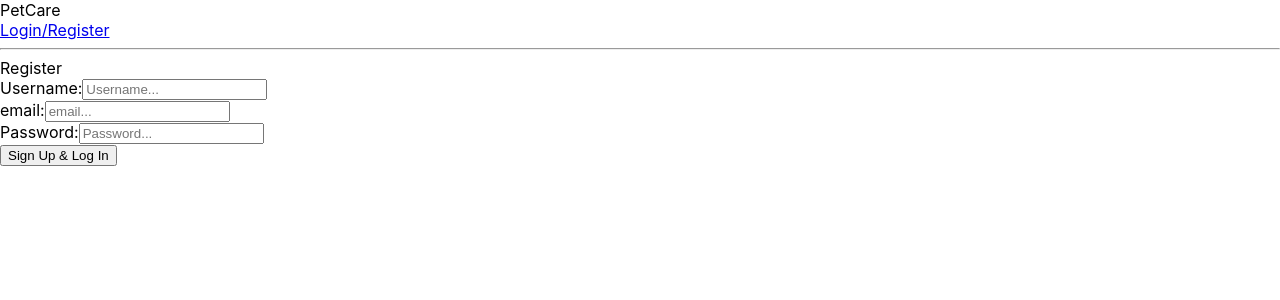
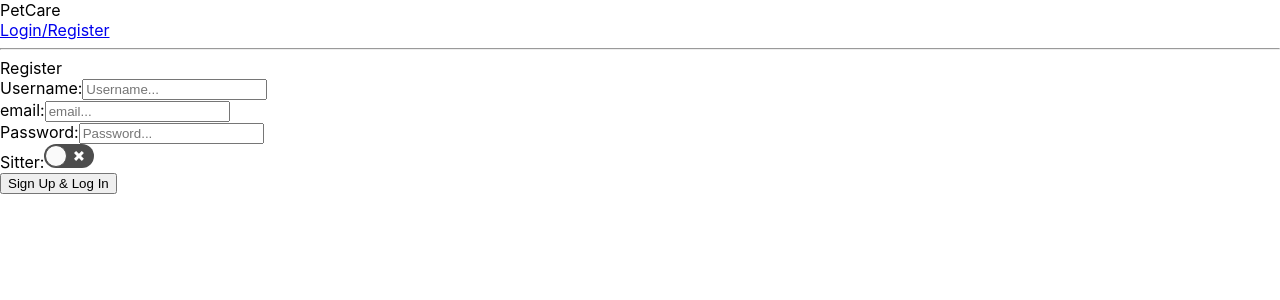
Before and after one commit to JohnJoseph2019/Pet-Care, a React (Create React App) app in the folder client/: page /user/register in a window 1280 px wide. Shown: the top 300 px of the page. Built offline with nearby package versions, Linux system fonts and the light colour scheme.

Commit message:
created a switch toggel button for is the user is registering as a user

```diff
--- a/client/package.json
+++ b/client/package.json
@@ -10,7 +10,8 @@
     "react": "^16.13.1",
     "react-dom": "^16.13.1",
     "react-router-dom": "^5.2.0",
-    "react-scripts": "3.4.1"
+    "react-scripts": "3.4.1",
+    "react-toggle": "^4.1.1"
   },
   "scripts": {
     "start": "react-scripts start",
--- a/client/src/App.jsx
+++ b/client/src/App.jsx
@@ -1,4 +1,4 @@
-import React, {Component} from "react";
+import React, { Component } from "react";
 import Header from "./components/Header";
 import Main from "./components/Main";
 import {
@@ -19,12 +19,11 @@ export default class App extends Component {
 
   handleLoginSubmit = async (loginData) => {
     const currentUser = await loginUser(loginData);
-    this.setState({currentUser});
+    this.setState({ currentUser });
   };
   handRegisterSubmit = async (registerData) => {
     const currentUser = await registerUser(registerData);
-    this.handleLoginSubmit(currentUser);
-    this.setState({currentUser});
+    this.setState({ currentUser });
   };
 
   handleLogout = () => {
@@ -37,7 +36,7 @@ export default class App extends Component {
 
   handleVerify = async () => {
     const currentUser = await verifyUser();
-    this.setState({currentUser});
+    this.setState({ currentUser });
   };
 
   render() {
--- /dev/null
+++ b/client/src/components/Register.css
@@ -0,0 +1,141 @@
+.react-toggle {
+  touch-action: pan-x;
+
+  display: inline-block;
+  position: relative;
+  cursor: pointer;
+  background-color: transparent;
+  border: 0;
+  padding: 0;
+
+  -webkit-touch-callout: none;
+  -webkit-user-select: none;
+  -khtml-user-select: none;
+  -moz-user-select: none;
+  -ms-user-select: none;
+  user-select: none;
+
+  -webkit-tap-highlight-color: rgba(0, 0, 0, 0);
+  -webkit-tap-highlight-color: transparent;
+}
+
+.react-toggle-screenreader-only {
+  border: 0;
+  clip: rect(0 0 0 0);
+  height: 1px;
+  margin: -1px;
+  overflow: hidden;
+  padding: 0;
+  position: absolute;
+  width: 1px;
+}
+
+.react-toggle--disabled {
+  cursor: not-allowed;
+  opacity: 0.5;
+  -webkit-transition: opacity 0.25s;
+  transition: opacity 0.25s;
+}
+
+.react-toggle-track {
+  width: 50px;
+  height: 24px;
+  padding: 0;
+  border-radius: 30px;
+  background-color: #4d4d4d;
+  -webkit-transition: all 0.2s ease;
+  -moz-transition: all 0.2s ease;
+  transition: all 0.2s ease;
+}
+
+.react-toggle:hover:not(.react-toggle--disabled) .react-toggle-track {
+  background-color: #000000;
+}
+
+.react-toggle--checked .react-toggle-track {
+  background-color: #19ab27;
+}
+
+.react-toggle--checked:hover:not(.react-toggle--disabled) .react-toggle-track {
+  background-color: #128d15;
+}
+
+.react-toggle-track-check {
+  position: absolute;
+  width: 14px;
+  height: 10px;
+  top: 0px;
+  bottom: 0px;
+  margin-top: auto;
+  margin-bottom: auto;
+  line-height: 0;
+  left: 8px;
+  opacity: 0;
+  -webkit-transition: opacity 0.25s ease;
+  -moz-transition: opacity 0.25s ease;
+  transition: opacity 0.25s ease;
+}
+
+.react-toggle--checked .react-toggle-track-check {
+  opacity: 1;
+  -webkit-transition: opacity 0.25s ease;
+  -moz-transition: opacity 0.25s ease;
+  transition: opacity 0.25s ease;
+}
+
+.react-toggle-track-x {
+  position: absolute;
+  width: 10px;
+  height: 10px;
+  top: 0px;
+  bottom: 0px;
+  margin-top: auto;
+  margin-bottom: auto;
+  line-height: 0;
+  right: 10px;
+  opacity: 1;
+  -webkit-transition: opacity 0.25s ease;
+  -moz-transition: opacity 0.25s ease;
+  transition: opacity 0.25s ease;
+}
+
+.react-toggle--checked .react-toggle-track-x {
+  opacity: 0;
+}
+
+.react-toggle-thumb {
+  transition: all 0.5s cubic-bezier(0.23, 1, 0.32, 1) 0ms;
+  position: absolute;
+  top: 1px;
+  left: 1px;
+  width: 22px;
+  height: 22px;
+  border: 1px solid #4d4d4d;
+  border-radius: 50%;
+  background-color: #fafafa;
+
+  -webkit-box-sizing: border-box;
+  -moz-box-sizing: border-box;
+  box-sizing: border-box;
+
+  -webkit-transition: all 0.25s ease;
+  -moz-transition: all 0.25s ease;
+  transition: all 0.25s ease;
+}
+
+.react-toggle--checked .react-toggle-thumb {
+  left: 27px;
+  border-color: #19ab27;
+}
+
+.react-toggle--focus .react-toggle-thumb {
+  -webkit-box-shadow: 0px 0px 3px 2px #0099e0;
+  -moz-box-shadow: 0px 0px 3px 2px #0099e0;
+  box-shadow: 0px 0px 2px 3px #0099e0;
+}
+
+.react-toggle:active:not(.react-toggle--disabled) .react-toggle-thumb {
+  -webkit-box-shadow: 0px 0px 5px 5px #0099e0;
+  -moz-box-shadow: 0px 0px 5px 5px #0099e0;
+  box-shadow: 0px 0px 5px 5px #0099e0;
+}
--- a/client/src/components/Register.jsx
+++ b/client/src/components/Register.jsx
@@ -1,5 +1,7 @@
 import React, { Component } from "react";
 import { Link } from "react-router-dom";
+import Toggle from "react-toggle";
+import "./Register.css";
 
 export default class Register extends Component {
   state = {
@@ -32,6 +34,7 @@ export default class Register extends Component {
           password: "",
           isError: false,
           errorMsg: "",
+          isSitter: false,
         });
       })
       .catch((error) => {
@@ -40,10 +43,17 @@ export default class Register extends Component {
           username: "",
           email: "",
           password: "",
+          isSitter: false,
           isError: true,
           errorMsg: "Sign Up Details Invalid",
         });
       });
+  };
+
+  handleToggle = () => {
+    this.setState((prevState) => ({
+      isSitter: !prevState.isSitter,
+    }));
   };
 
   renderError = () => {
@@ -108,7 +118,14 @@ export default class Register extends Component {
             />
           </label>
           <br />
-          <Link to='/user/login'></Link>
+          <label htmlFor='isSitter'>Sitter:</label>
+          <Toggle
+            id='isSitter'
+            defaultChecked={this.state.isSitter}
+            onChange={this.handleToggle}
+          />
+          <br />
+          {/* <Link to='/user/login'></Link> */}
           {this.renderError()}
         </form>
       </>
```
Also changed, not shown: 1 other file (tests, documents, lock files or other folders).
